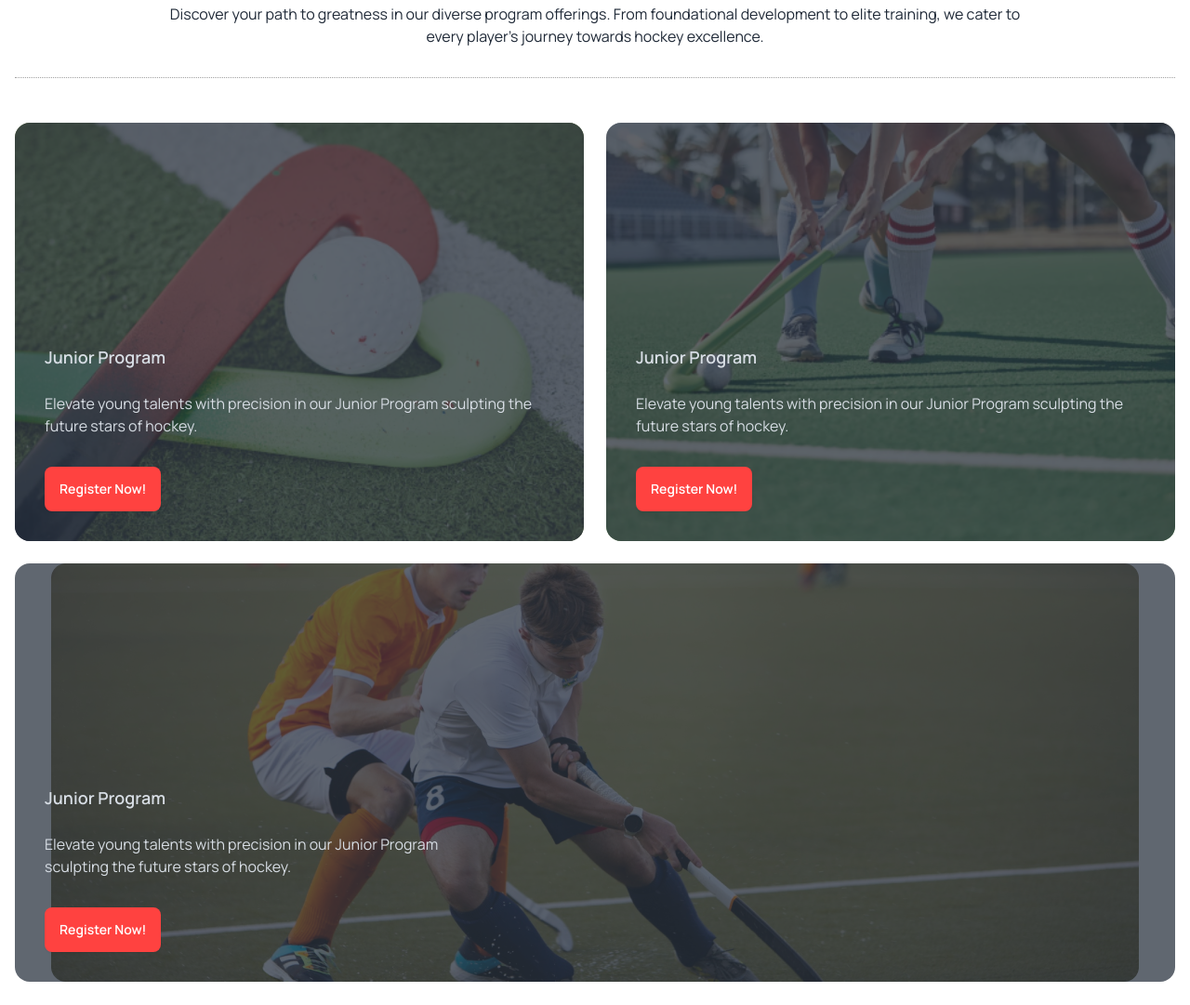
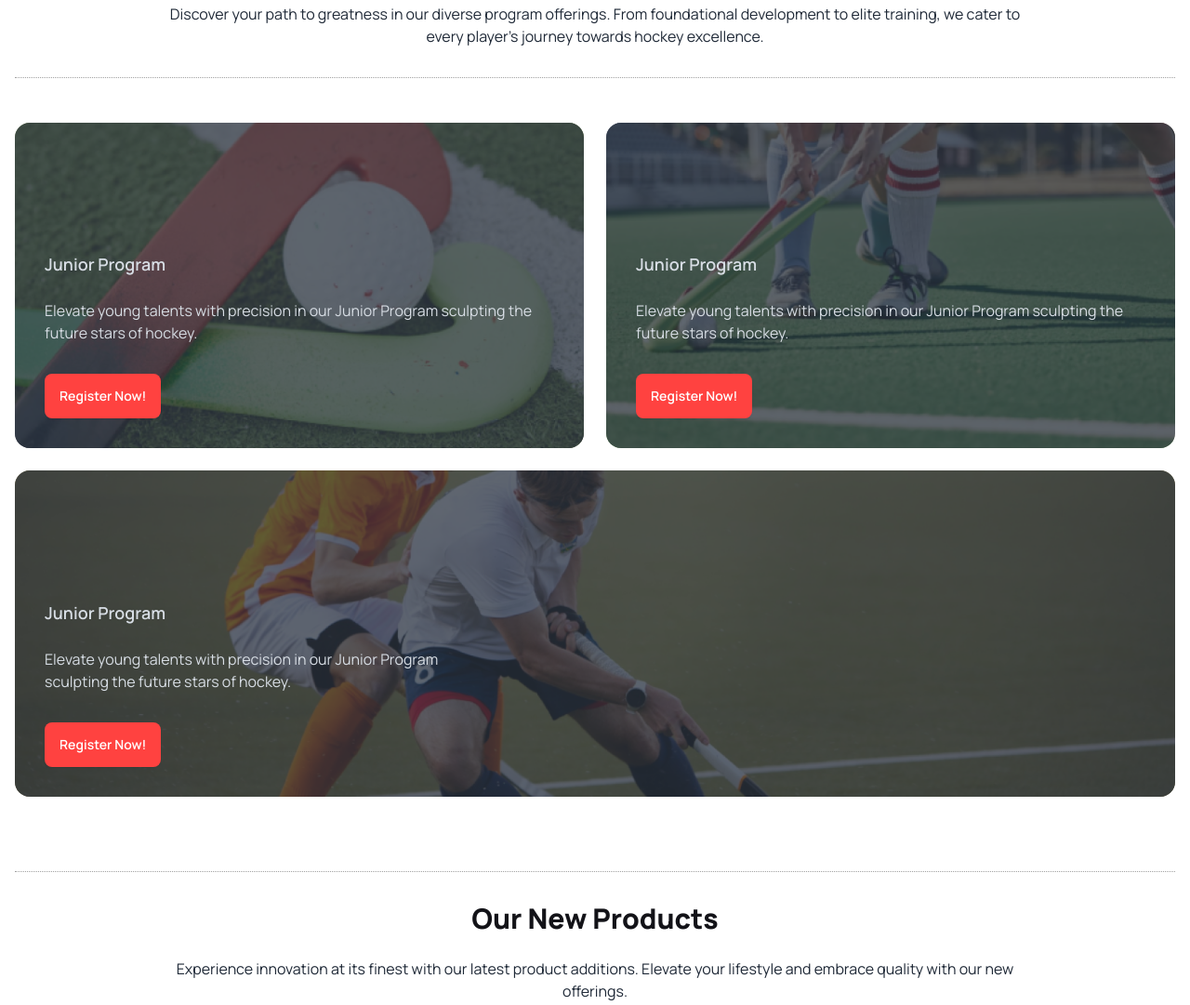
Before and after one commit to md-nahiduzzaman/assignment-3-hockey, a plain HTML site: page index.html in a window 1280 px wide. Shown: the part 1354-2435 px from the top of the page at 93% size. Drawn offline with nearby package versions, Linux system fonts and the light colour scheme.

Commit message:
program section problem solve

```diff
--- a/index.html
+++ b/index.html
@@ -218,7 +218,8 @@
             <div>
               <div class="card h-full image-full">
                 <figure>
-                  <img src="Images/2.png" alt="Shoes" />
+                  <img class="hidden" src="Images/2.png" alt="Shoes" />
+                  <img src="Images/new 2.png" alt="Shoes" />
                 </figure>
                 <div class="card-body justify-end text-white">
                   <h2 class="card-title text-lg">Junior Program</h2>
@@ -240,7 +241,8 @@
             <div>
               <div class="card h-full image-full">
                 <figure>
-                  <img src="Images/3.png" alt="Shoes" />
+                  <img class="hidden" src="Images/3.png" alt="Shoes" />
+                  <img src="Images/new 3.png" alt="Shoes" />
                 </figure>
                 <div class="card-body justify-end text-white">
                   <h2 class="card-title text-lg">Junior Program</h2>
@@ -262,7 +264,8 @@
             <div class="lg:col-span-2">
               <div class="card image-full">
                 <figure>
-                  <img class="bg-cover" src="Images/4.png" alt="Shoes" />
+                  <img class="hidden" src="Images/4.png" alt="Shoes" />
+                  <img class="" src="Images/new.png" alt="Shoes" />
                 </figure>
                 <div class="card-body justify-end text-white">
                   <h2 class="card-title text-lg">Junior Program</h2>
```
Also changed, not shown: Images/new (1).png (deleted), Images/new (2).png (deleted), Images/new (3).png (deleted), Images/new 2.png (added), Images/new 3.png (added), Images/new.png (added), Images/nnnnn.png (deleted).
